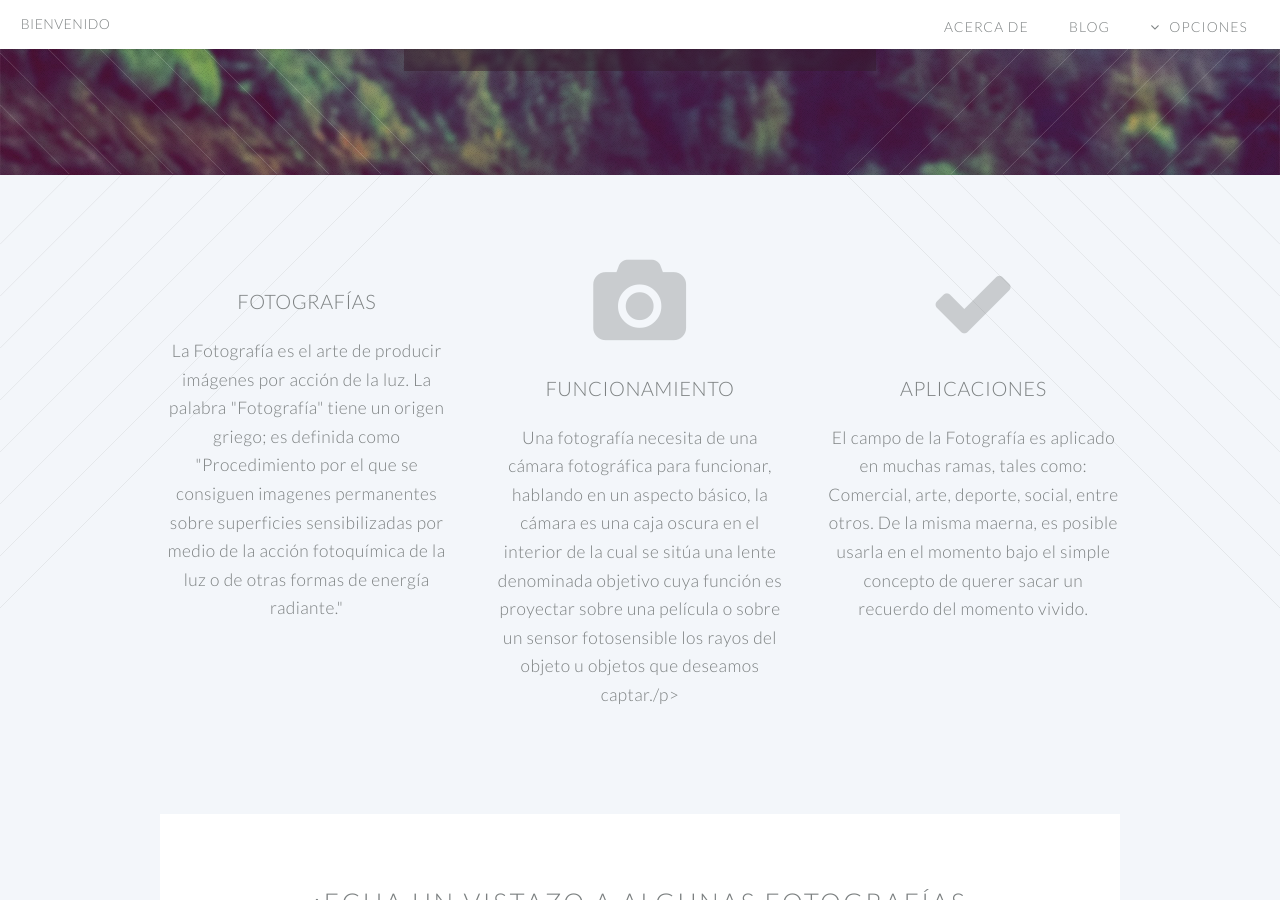
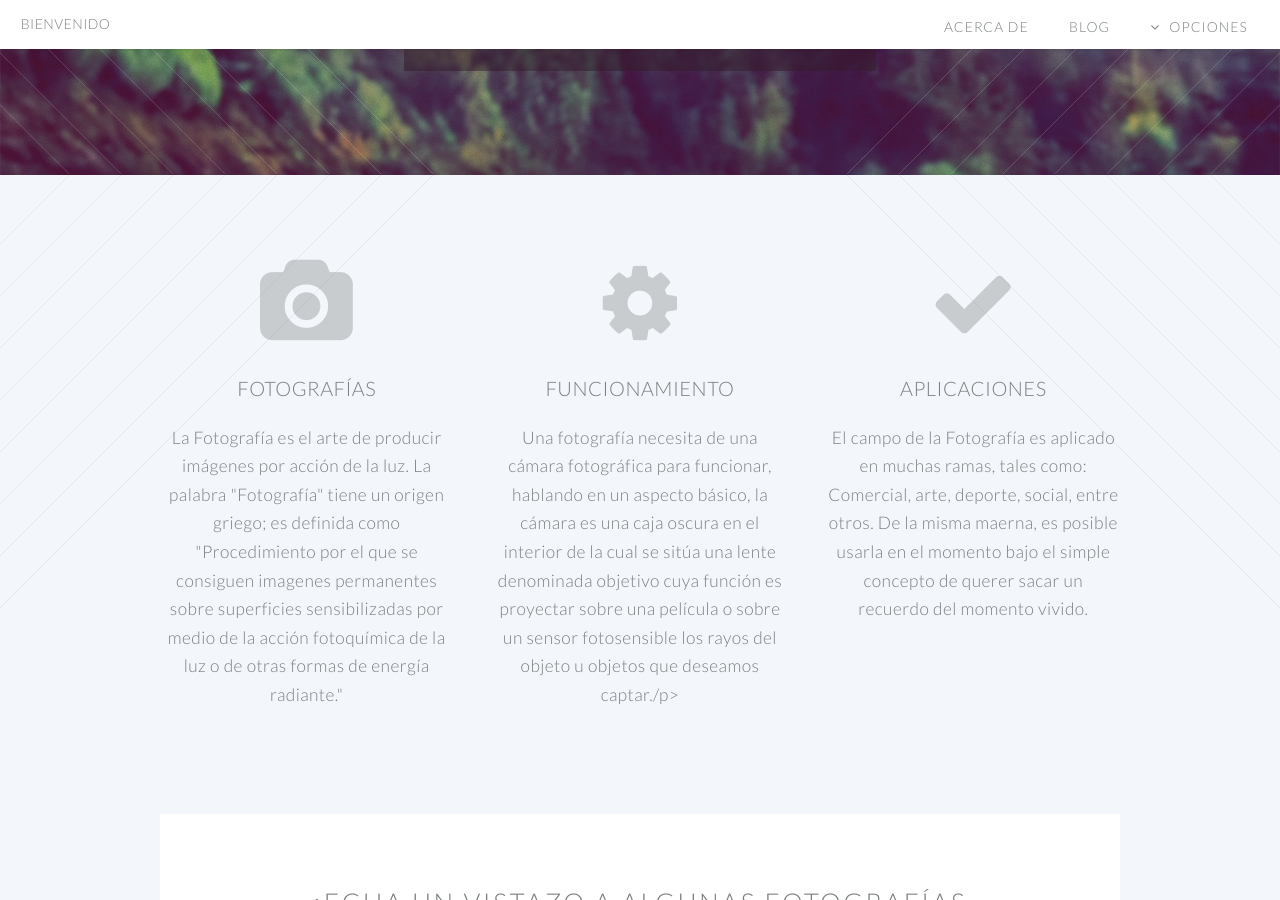
Before and after one commit to Vico2001/Vico2001.github.io, a Jekyll site: the page built from index.html, in a window 1280 px wide and 900 px high, scrolled down 397 px. Built offline with Jekyll 4.4.1, drawn with Linux system fonts in a browser that asks for light colours.

Commit message:
Update index.html

```diff
--- a/index.html
+++ b/index.html
@@ -10,7 +10,7 @@ layout: landing-page
 
 						<div class="4u">
 								<section>
-									<span class="icon featured fa-Photography"></span>
+									<span class="icon featured fa-camera"></span>
 									<header>
 										<h3>Fotografías</h3>
 									</header>
@@ -22,7 +22,7 @@ layout: landing-page
 						</div>
 							<div class="4u">
 								<section>
-									<span class="icon featured fa-camera"></span>
+									<span class="icon featured fa-gear"></span>
 									<header>
 										<h3>Funcionamiento</h3>
 									</header>
```
